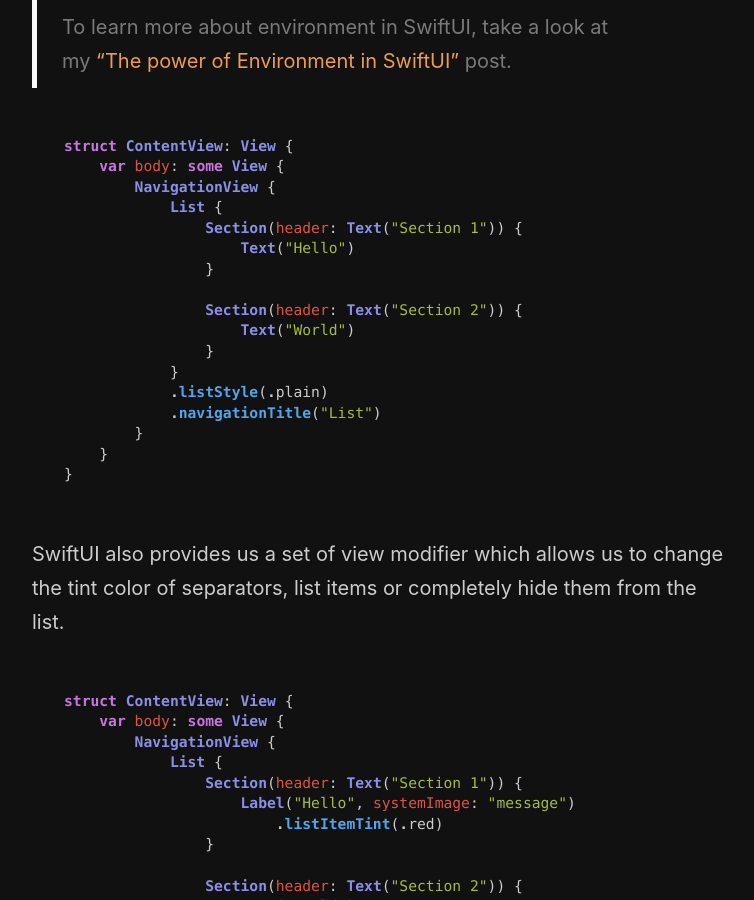
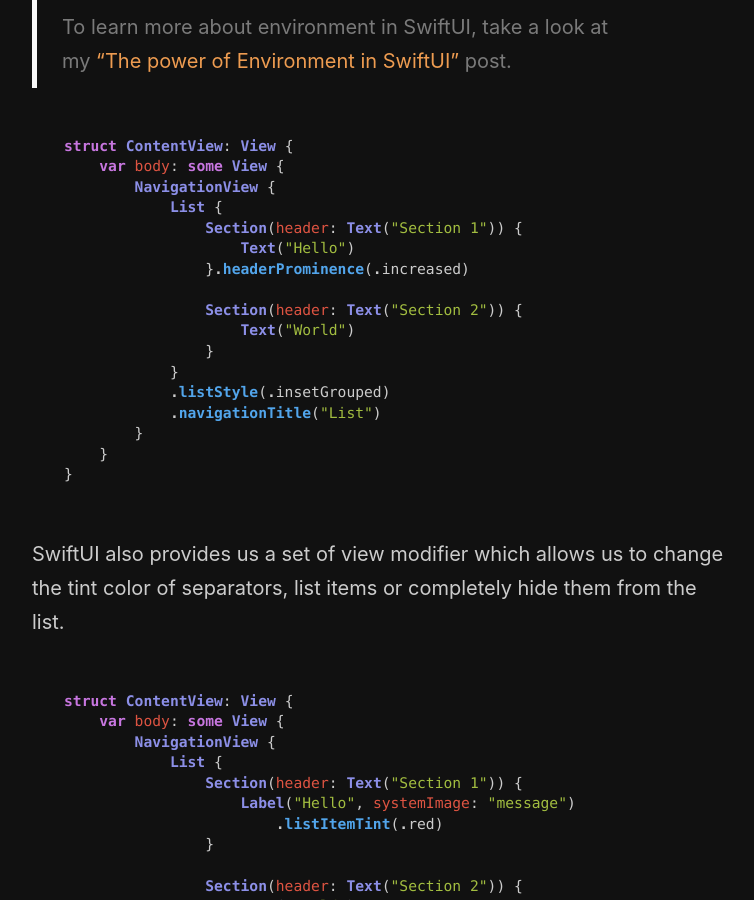
Before and after one commit to mecid/mecid.github.io, a Jekyll site: the page built from _posts/2021-06-16-mastering-list-in-swiftui.md, in a window 1280 px wide and 900 px high, scrolled down 8318 px. Shown: the whole window, without its empty margins (258-1012 px from the left). Built offline with Jekyll 4.4.1, drawn with Linux system fonts in a browser that asks for light colours.

Commit message:
list post styling example improved

```diff
--- a/_posts/2021-06-16-mastering-list-in-swiftui.md
+++ b/_posts/2021-06-16-mastering-list-in-swiftui.md
@@ -252,13 +252,13 @@ struct ContentView: View {
             List {
                 Section(header: Text("Section 1")) {
                     Text("Hello")
-                }
+                }.headerProminence(.increased)
 
                 Section(header: Text("Section 2")) {
                     Text("World")
                 }
             }
-            .listStyle(.plain)
+            .listStyle(.insetGrouped)
             .navigationTitle("List")
         }
     }
```
